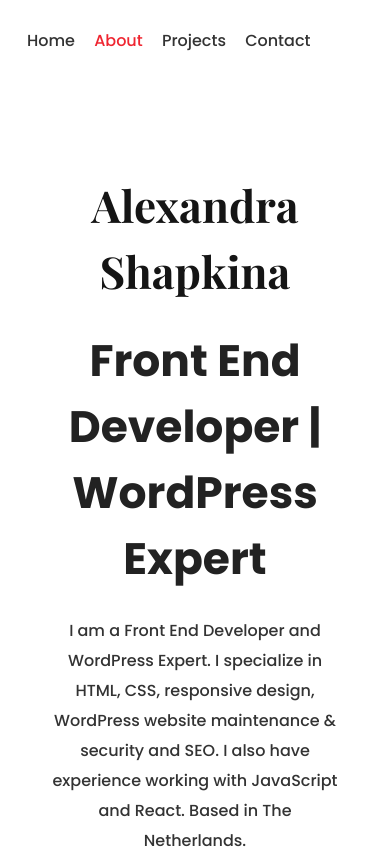
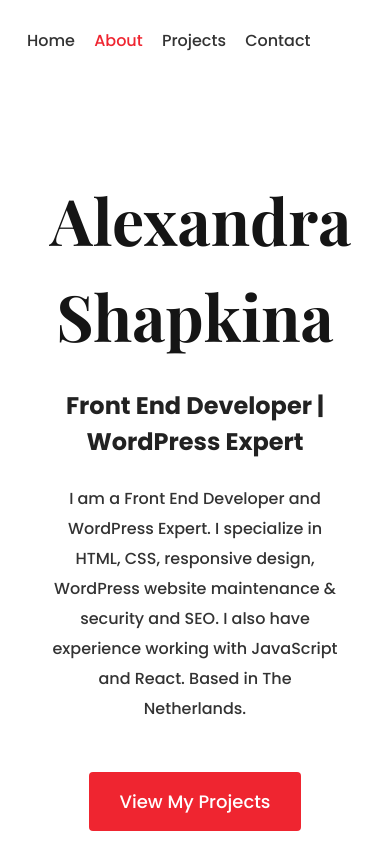
Before and after one commit to a-shapkina/portfolio, a plain HTML site: page about.html in a window 390 px wide. Shown: the top 859 px of the page. Drawn offline with nearby package versions, Linux system fonts and the light colour scheme.

Commit message:
Changes H1 & H2 font-size on small screens

```diff
--- a/src/styles.css
+++ b/src/styles.css
@@ -236,16 +236,7 @@ footer .social-links a:hover {
 
 @media (max-width: 900px) {
   h1,
-  .content h1,
-  h1.about {
-    font-size: 44px;
-  }
-
   h2,
-  h2.about {
-    font-size: 44px;
-  }
-
   h3 {
     font-size: 44px;
   }
```
